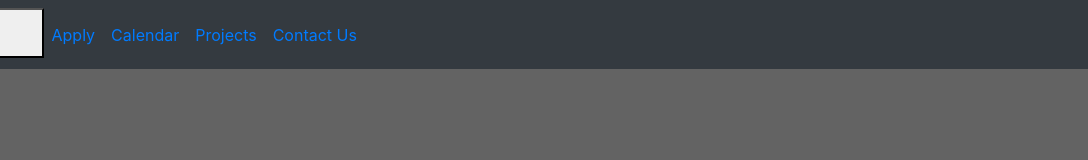
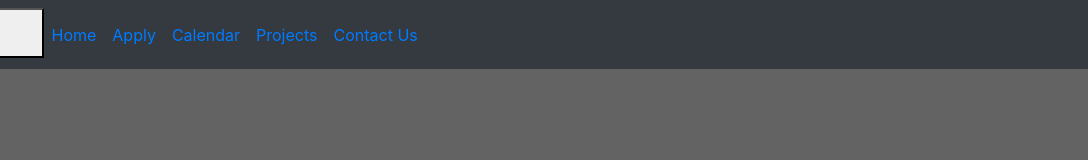
Before and after one commit to Sigtin/PayForInnovation, a website built with webpack: page build/_application.html in a window 1280 px wide. Shown: the full height of the page, 192-1280 px from the left. Built offline with nearby package versions, Linux system fonts and the light colour scheme.

Commit message:
Added Home tag to nav

```diff
--- a/build/_application.html
+++ b/build/_application.html
@@ -26,6 +26,7 @@
 		</div>
 		  <div class="collapse navbar-collapse" id="navbarCollapse">
 		<ul class="navbar-nav mr-auto">
+			<li class="nav-item"><a href="index.html" class="nav-link">Home</a></li>
 			<li class="nav-item"><a href="_application.html" class="nav-link">Apply</a></li>
 			<li class="nav-item"><a href="_calendar.html" class="nav-link">Calendar</a></li>
 			<li class="nav-item"><a href="_projects.html" class="nav-link">Projects</a></li>
```
Also changed, not shown: build/_calendar.html (+1 -0 lines), build/_contact.html (+1 -0 lines), build/_projects.html (+1 -0 lines), build/index.html (+1 -0 lines).
